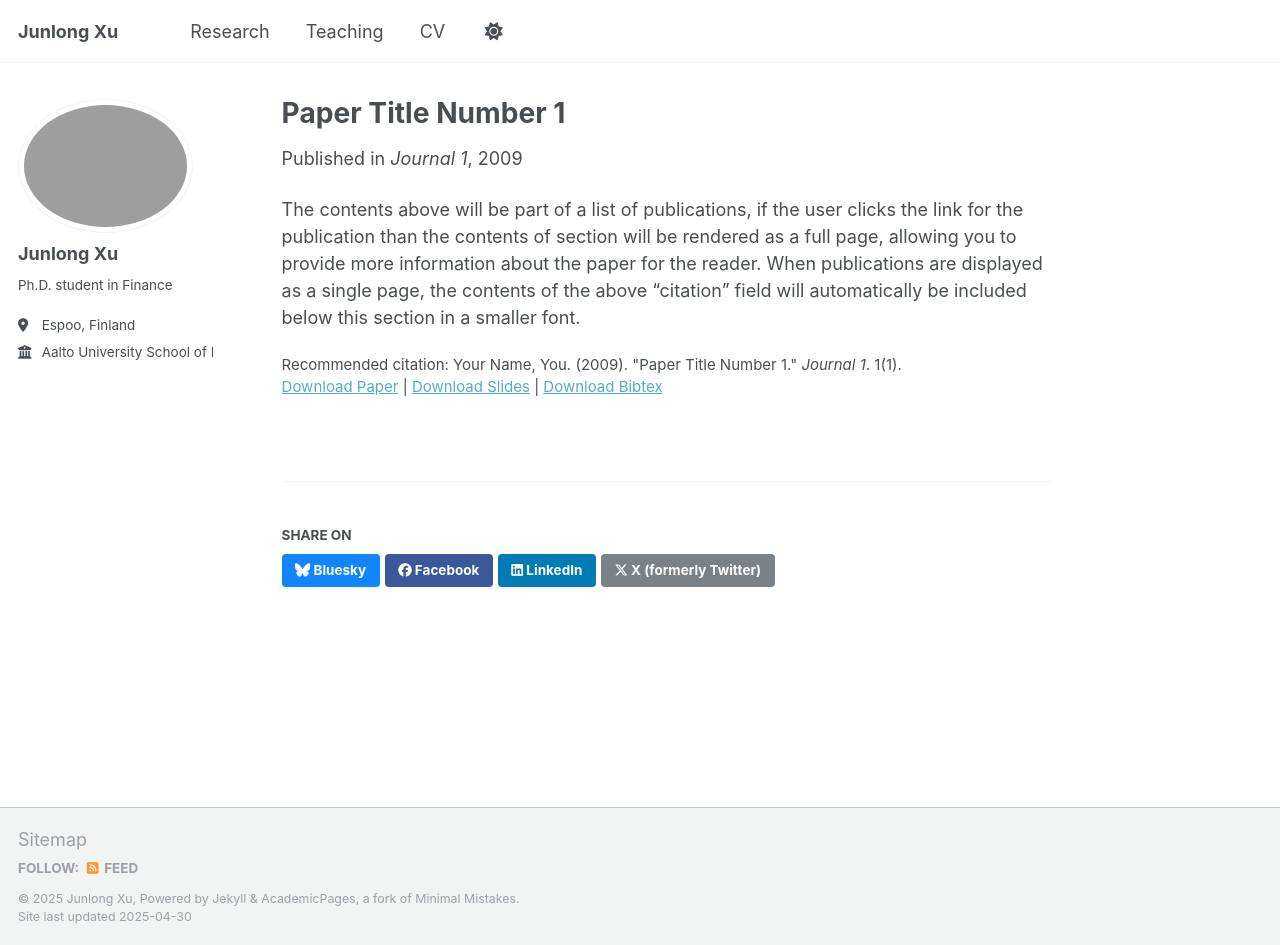
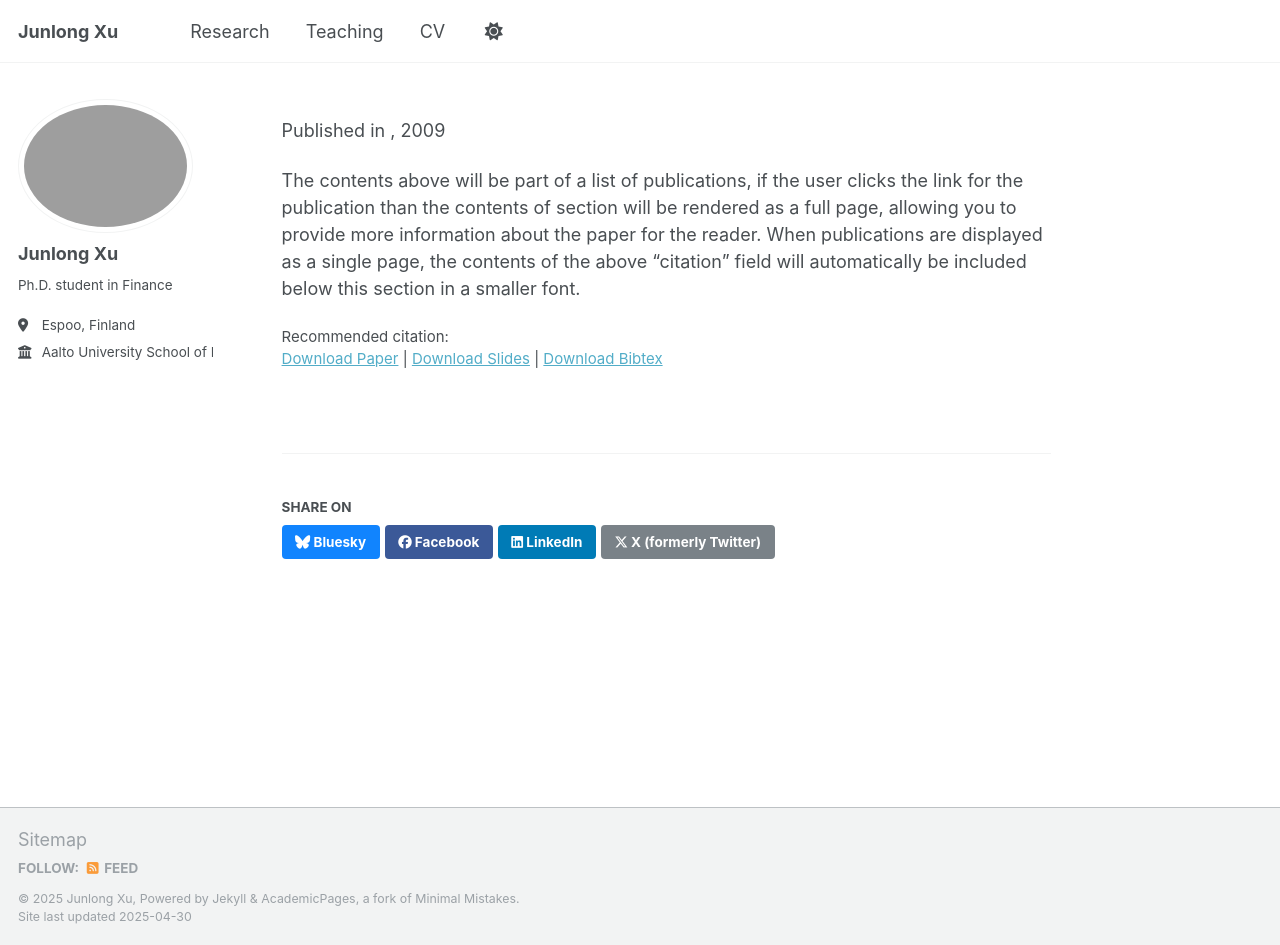
Before and after one commit to JunlongX/junlongx.github.io, a Jekyll site: the page built from _publications/2009-10-01-paper-title-number-1.md, in a window 1280 px wide and 945 px high. Built offline with Jekyll 4.4.1, drawn with Linux system fonts in a browser that asks for light colours.

Commit message:
Minor update

```diff
--- a/_publications/2009-10-01-paper-title-number-1.md
+++ b/_publications/2009-10-01-paper-title-number-1.md
@@ -1,14 +1,14 @@
 ---
-title: "Paper Title Number 1"
+title: ""
 collection: publications
 category: manuscripts
-permalink: /publication/2009-10-01-paper-title-number-1
+permalink: #/publication/2009-10-01-paper-title-number-1
 excerpt: 'This paper is about the number 1. The number 2 is left for future work.'
 date: 2009-10-01
-venue: 'Journal 1'
-slidesurl: 'http://academicpages.github.io/files/slides1.pdf'
-paperurl: 'http://academicpages.github.io/files/paper1.pdf'
-bibtexurl: 'http://academicpages.github.io/files/bibtex1.bib'
-citation: 'Your Name, You. (2009). &quot;Paper Title Number 1.&quot; <i>Journal 1</i>. 1(1).'
+venue: ''
+slidesurl: ''
+paperurl: ''
+bibtexurl: ''
+citation: ''
 ---
 The contents above will be part of a list of publications, if the user clicks the link for the publication than the contents of section will be rendered as a full page, allowing you to provide more information about the paper for the reader. When publications are displayed as a single page, the contents of the above "citation" field will automatically be included below this section in a smaller font.
```
